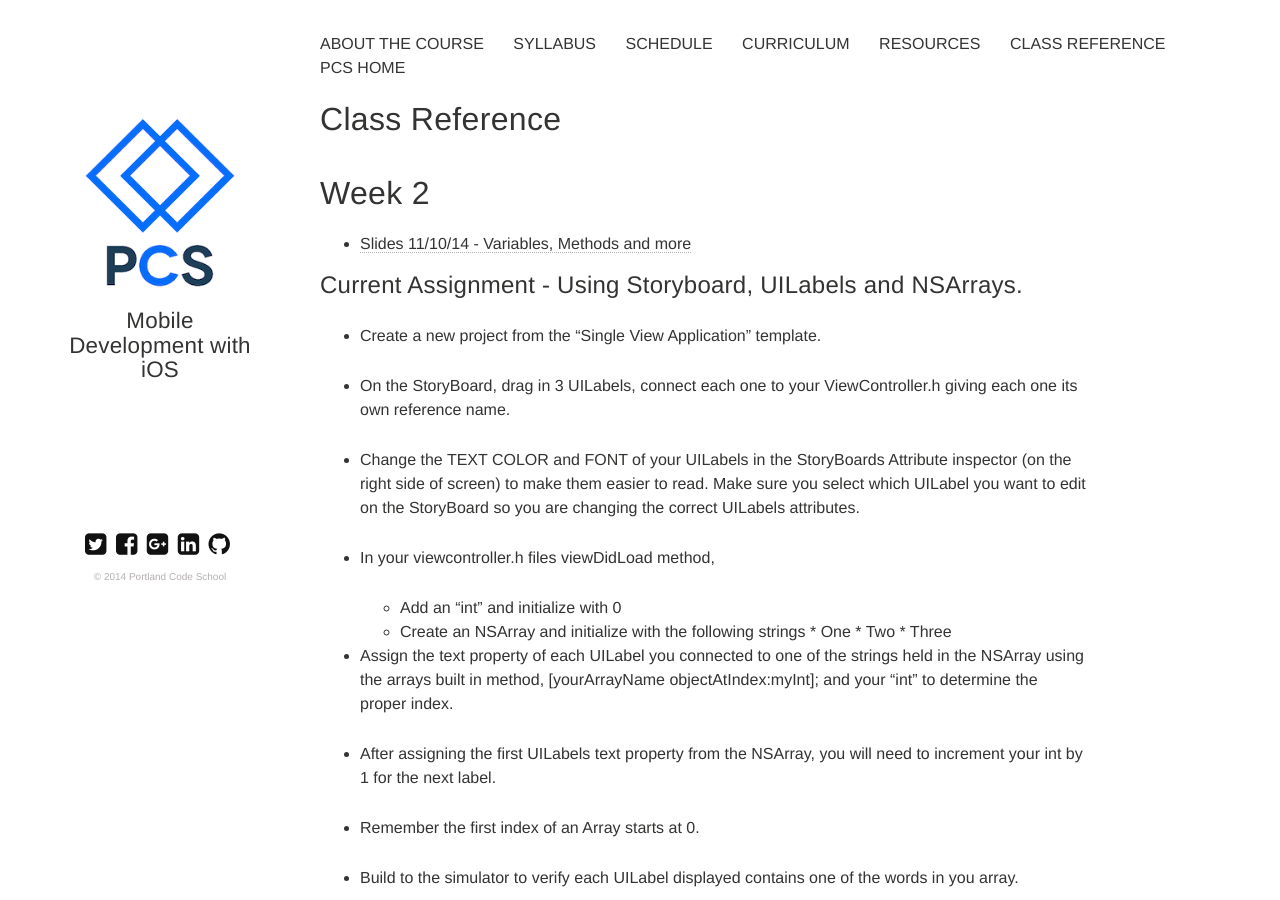
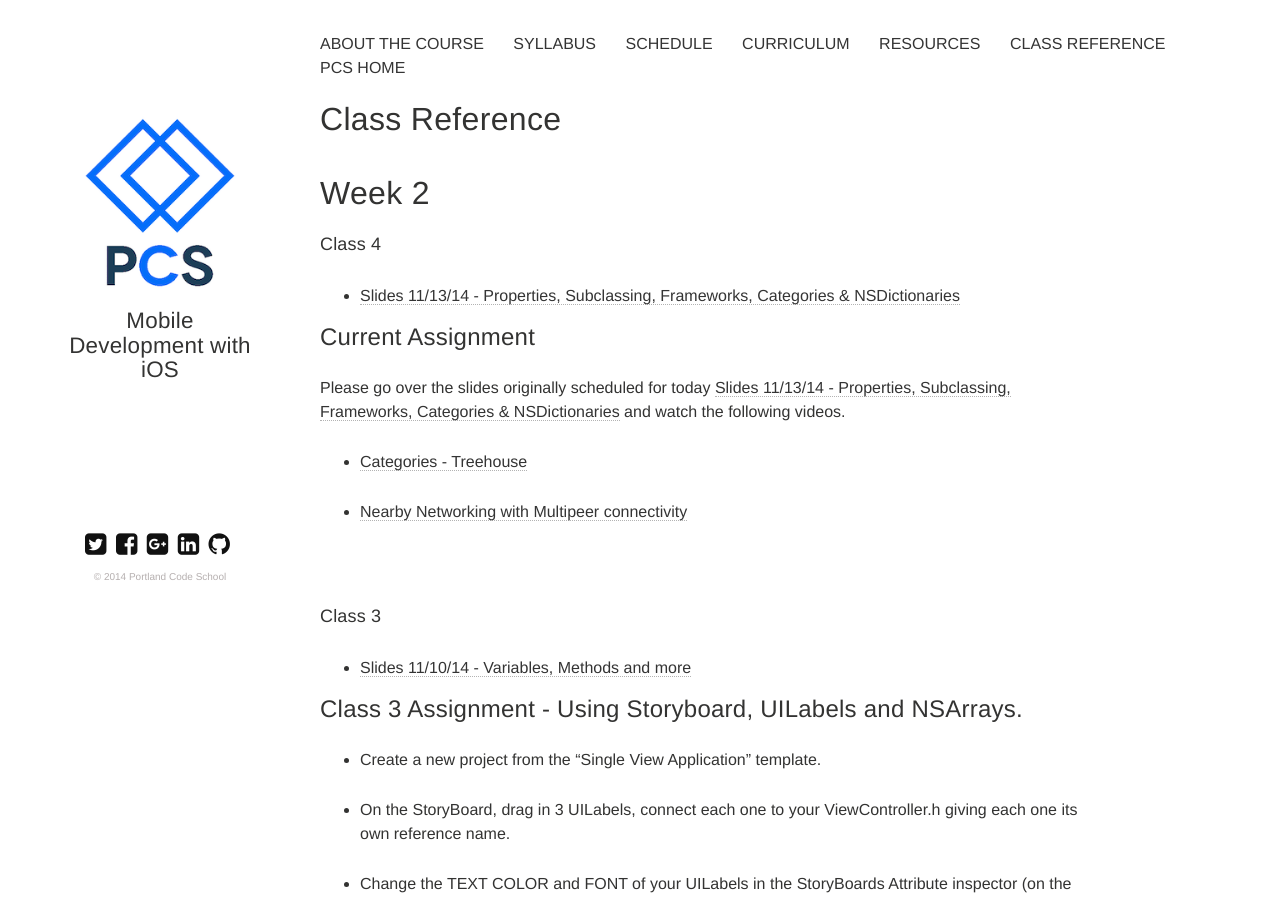
Before and after one commit to portlandcodeschool/ios, a Jekyll site: the page built from reference.md, in a window 1280 px wide and 900 px high. Built offline with Jekyll 4.4.1, drawn with Linux system fonts in a browser that asks for light colours; nearby versions of some CDN libraries.

```diff
--- a/reference.md
+++ b/reference.md
@@ -6,9 +6,20 @@ tagline: Mobile Development with iOS
 tags: [reference]
 ---
 # Week 2
+
+####Class 4
+* [Slides 11/13/14 - Properties, Subclassing, Frameworks, Categories & NSDictionaries](https://docs.google.com/presentation/d/1NCnitdREfOq748VDD4rnCtVX8p2KuDpg7gB1K5yINfw/edit?usp=sharing)
+
+### Current Assignment
+Please go over the slides originally scheduled for today [Slides 11/13/14 - Properties, Subclassing, Frameworks, Categories & NSDictionaries](https://docs.google.com/presentation/d/1NCnitdREfOq748VDD4rnCtVX8p2KuDpg7gB1K5yINfw/edit?usp=sharing) and watch the following videos.
+* [Categories - Treehouse](http://teamtreehouse.com/library/ios-foundations/blocks-and-categories/categories)
+
+* [Nearby Networking with Multipeer connectivity](https://developer.apple.com/videos/enterprise/#15)
+
+####Class 3
 * [Slides 11/10/14 - Variables, Methods and more](https://docs.google.com/presentation/d/1OECBtnPFaUFNtPXx55SBDhPsVGlKWU3VxNF5L52C8N4/edit#slide=id.g46d2eb907_15)
 
-###Current Assignment - Using Storyboard, UILabels and NSArrays.
+###Class 3 Assignment - Using Storyboard, UILabels and NSArrays.
 
 * Create a new project from the “Single View Application” template.
 
```
